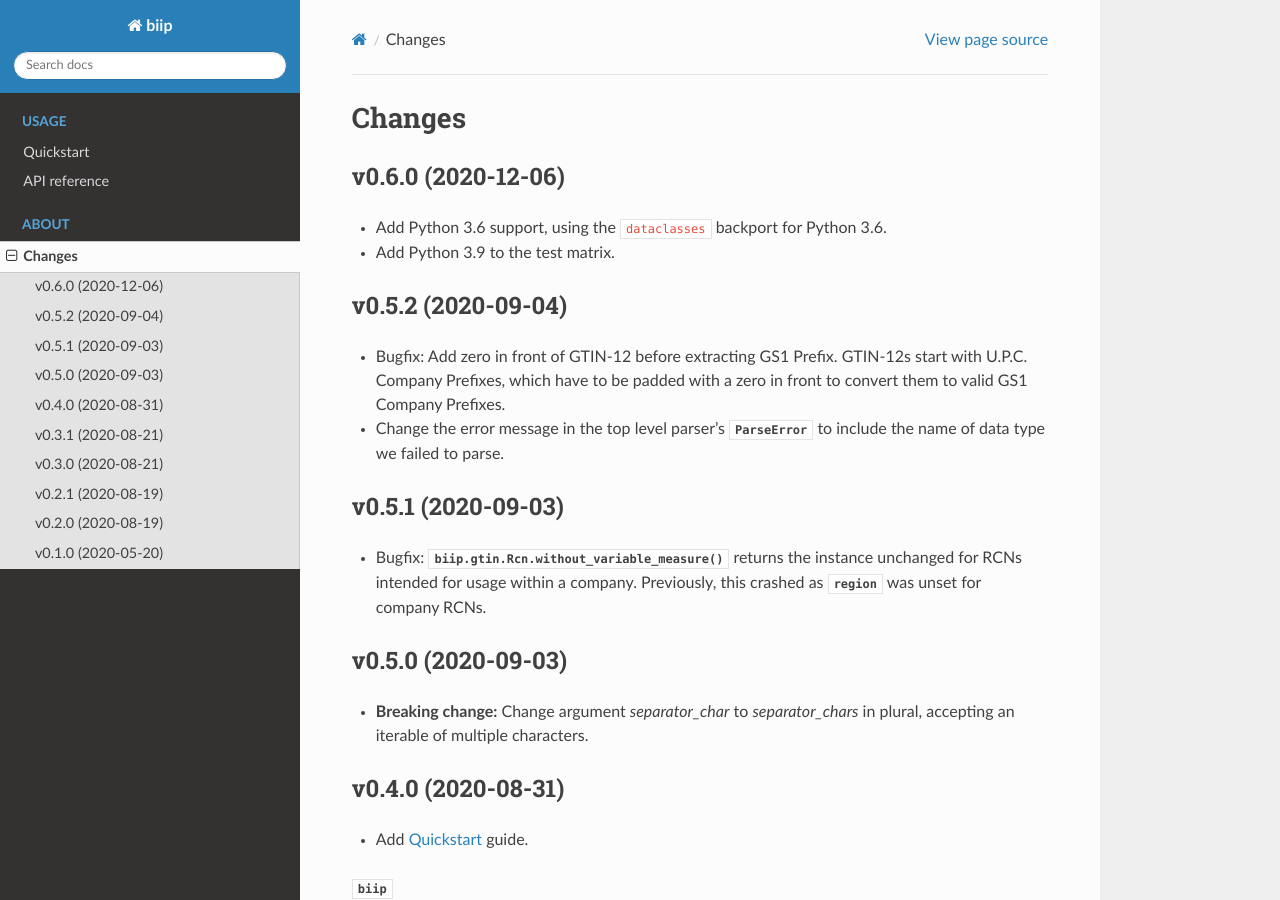
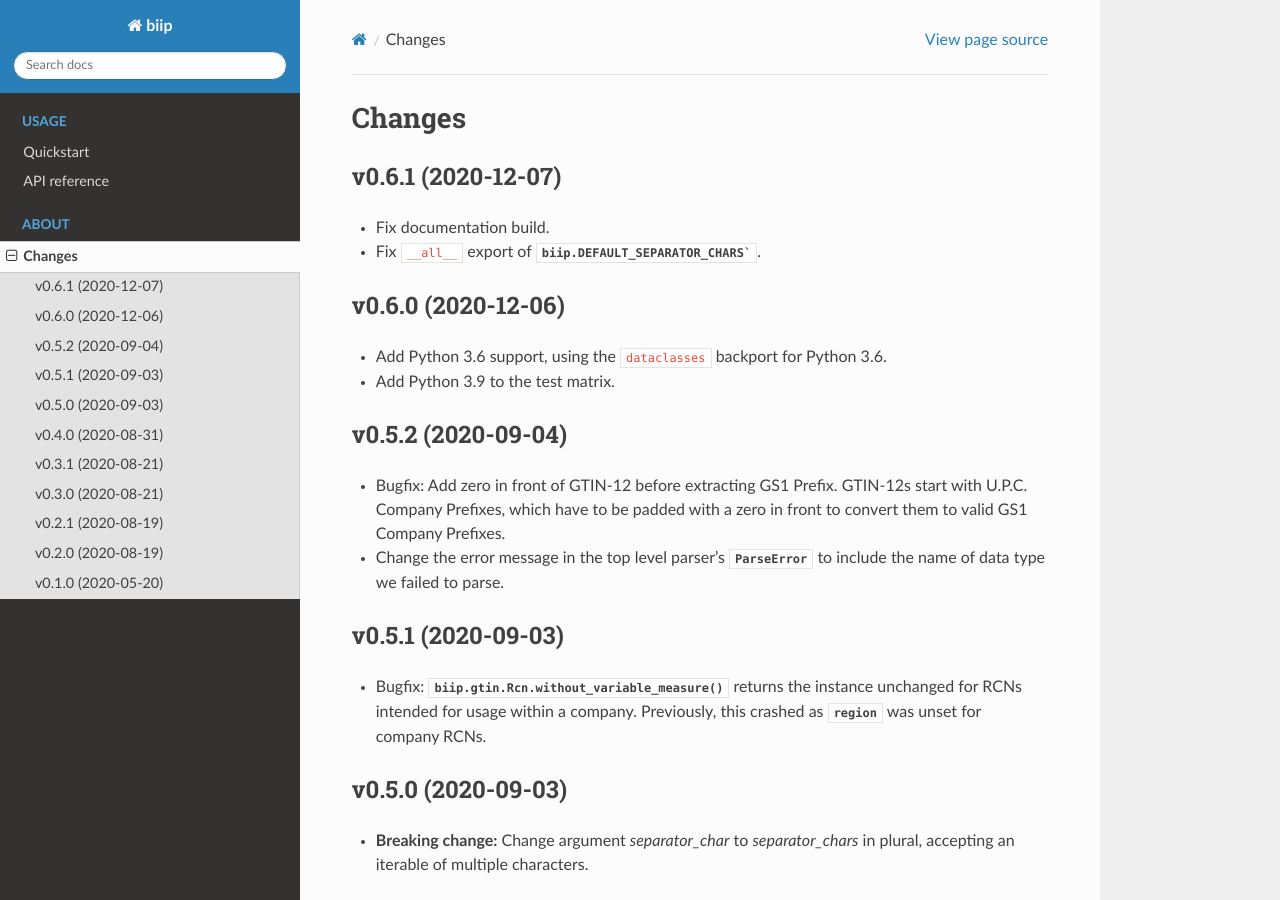
Before and after one commit to jodal/biip, a Sphinx documentation site: the page built from docs/changes.rst, in a window 1280 px wide and 900 px high. Built offline with Sphinx 7.4.7 and the Read the Docs theme 2.0.0, drawn with Linux system fonts in a browser that asks for light colours.

Commit message:
Release v0.6.1

```diff
--- a/docs/changes.rst
+++ b/docs/changes.rst
@@ -1,6 +1,13 @@
 =======
 Changes
 =======
+
+v0.6.1 (2020-12-07)
+===================
+
+- Fix documentation build.
+
+- Fix ``__all__`` export of :attr:`biip.DEFAULT_SEPARATOR_CHARS``.
 
 v0.6.0 (2020-12-06)
 ===================
--- a/pyproject.toml
+++ b/pyproject.toml
@@ -1,6 +1,6 @@
 [tool.poetry]
 name = "biip"
-version = "0.6.0"
+version = "0.6.1"
 description = "Biip interprets the data in barcodes."
 authors = ["Stein Magnus Jodal <stein.magnus@jodal.no>"]
 license = "Apache License, Version 2.0"
```
